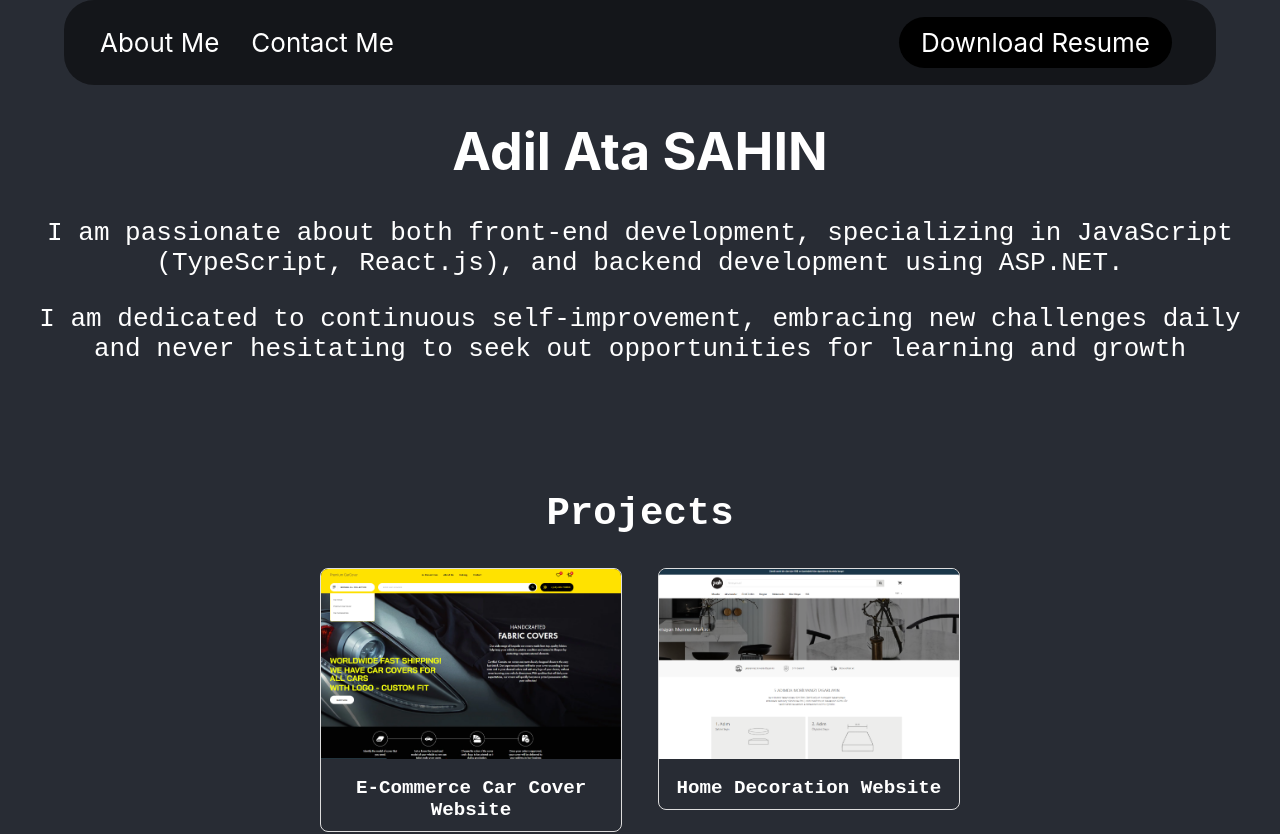
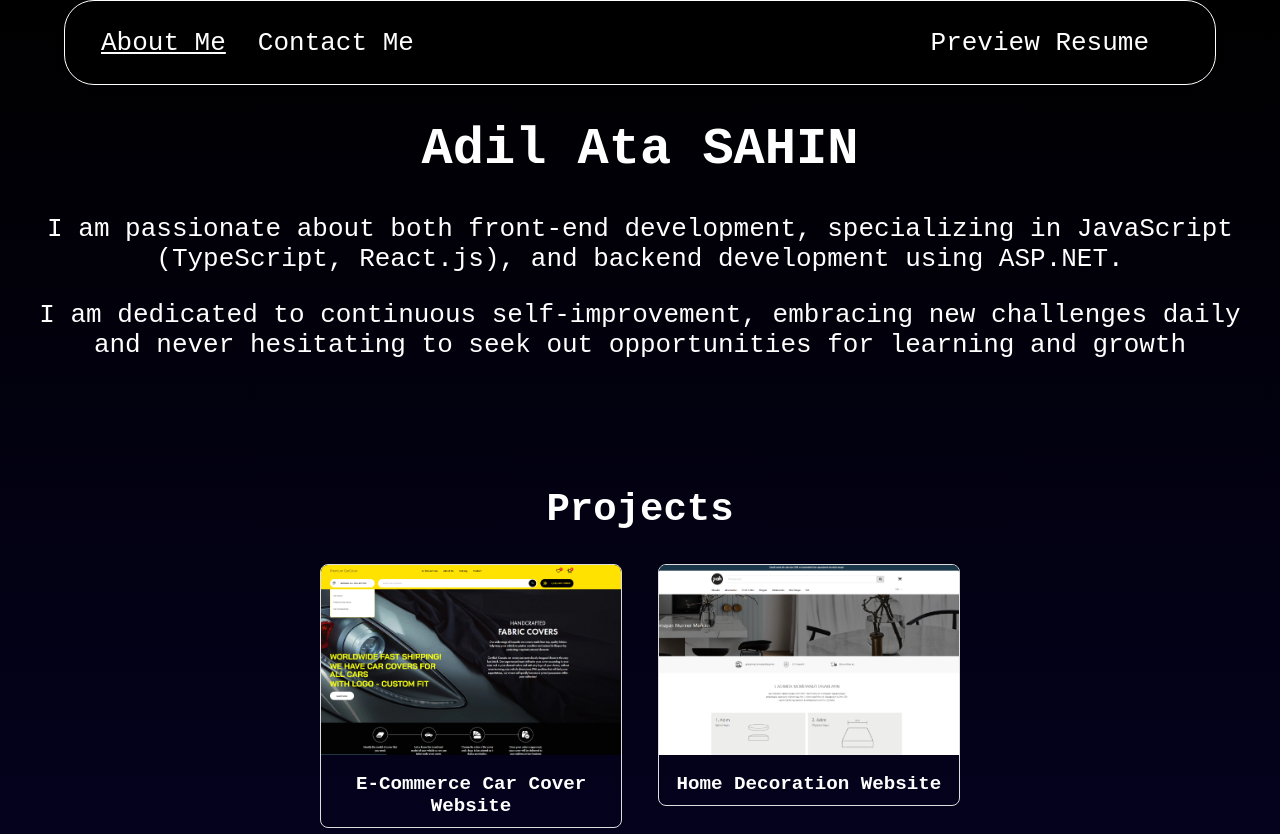
Before and after one commit to AtaSahin/personal-website, a React (Create React App) app: page / in a window 1280 px wide. Shown: the top 834 px of the page. Built offline with nearby package versions, Linux system fonts and the light colour scheme.

Commit message:
UI improvement

```diff
--- a/src/App.css
+++ b/src/App.css
@@ -14,7 +14,7 @@
 }
 
 .App-header {
-  background-color: #282c34;
+  background: linear-gradient(to bottom, #000000, #09033b);
   min-height: 100vh;
   flex-direction: column;
   align-items: center;
@@ -27,7 +27,7 @@
   color: #61dafb;
 }
 .welcome-text {
-  font-family: Courier New ", Courier, monospace";
+  font-family: "Courier New", Courier, monospace;
 }
 .projects-section {
   opacity: 0;
--- a/src/components/Navbar/index.js
+++ b/src/components/Navbar/index.js
@@ -1,5 +1,3 @@
-// components/Navbar/index.js
-
 import React from "react";
 import {
   Nav,
@@ -17,13 +15,21 @@ const Navbar = () => {
         <Bars />
 
         <NavMenu>
-          <NavLink to="/">About Me</NavLink>
-          <NavLink to="/contact-me" activeStyle>
+          <NavLink to="/" className="welcome-text">
+            About Me
+          </NavLink>
+          <NavLink to="/contact-me" activeStyle className="welcome-text">
             Contact Me
           </NavLink>
         </NavMenu>
         <NavBtn>
-          <NavBtnLink to="/">Download Resume</NavBtnLink>
+          <NavBtnLink
+            target="_blank"
+            to="https://europa.eu/europass/eportfolio/api/eprofile/shared-profile/adil+ata-%C5%9Fahin/6c56461a-7034-48be-b033-e6801854f397?view=html"
+            className="welcome-text"
+          >
+            Preview Resume
+          </NavBtnLink>
         </NavBtn>
       </Nav>
     </>
--- a/src/components/Navbar/navbarElements.js
+++ b/src/components/Navbar/navbarElements.js
@@ -1,10 +1,9 @@
-// navbarElements.js
 import { FaBars } from "react-icons/fa";
 import { NavLink as Link } from "react-router-dom";
 import styled from "styled-components";
 
 export const Nav = styled.nav`
-  background: rgba(0, 0, 0, 0.5);
+  background: rgba(0, 0, 0, 0.9);
   height: 85px;
   display: flex;
   justify-content: space-between;
@@ -15,6 +14,8 @@ export const Nav = styled.nav`
   width: 90%;
   box-sizing: border-box;
   margin: 0 auto;
+  box-shadow: 0 4px 6px rgba(0, 0, 0, 0.1); /* 3D gölge */
+  border: 1px solid #fff; /* İnce beyaz sınır */
 `;
 
 export const ContactSection = styled.div`
@@ -26,7 +27,7 @@ export const ContactSection = styled.div`
 `;
 
 export const ContactLink = styled(Link)`
-  color: #fff; /* Set text color to white */
+  color: #fff;
   text-decoration: none;
   font-weight: bold;
   &:hover {
@@ -36,21 +37,28 @@ export const ContactLink = styled(Link)`
 `;
 
 export const NavLink = styled(Link)`
-  color: #fff; /* Set text color to white */
+  color: #fff;
   display: flex;
   align-items: center;
   text-decoration: none;
   padding: 0 1rem;
-  height: 100%;
+  height: 50%;
   cursor: pointer;
   &.active {
     color: #fff;
+    text-decoration: underline;
+  }
+  &:hover {
+    transition: all 0.3s ease-in-out;
+    background: #fff;
+    color: black;
+    border-radius: 30px;
   }
 `;
 
 export const Bars = styled(FaBars)`
   display: none;
-  color: #fff; /* Set text color to white */
+  color: #fff;
   @media screen and (max-width: 768px) {
     display: block;
     position: absolute;
--- a/src/components/ProjectsSection.js
+++ b/src/components/ProjectsSection.js
@@ -1,4 +1,3 @@
-// ProjectsSection.js
 import React from "react";
 import { Link } from "react-router-dom";
 import ProjectCard from "./ProjectCard";
--- a/src/pages/ContactForm.css
+++ b/src/pages/ContactForm.css
@@ -39,7 +39,7 @@ textarea:focus {
 }
 
 button {
-  background-color: #000000;
+  background-color: #2207ad;
   color: #fff;
   margin-top: 5%;
   padding: 15px;
--- a/src/pages/ContactMe.js
+++ b/src/pages/ContactMe.js
@@ -1,4 +1,3 @@
-// ContactForm.js
 import React, { useRef, useState } from "react";
 import emailjs from "@emailjs/browser";
 import "./ContactForm.css";
--- a/src/pages/Home.js
+++ b/src/pages/Home.js
@@ -1,10 +1,9 @@
-// Home.js
 import React, { useState, useEffect } from "react";
 import { Link } from "react-router-dom";
-
 import ProjectsSection from "../components/ProjectsSection";
 import WorkExperienceSection from "../components/WorkExperienceSection";
 import SkillsSection from "../components/SkillsSection";
+import ContactMe from "./ContactMe";
 
 export default function Home() {
   const [welcomeText, setWelcomeText] = useState("");
@@ -20,7 +19,6 @@ export default function Home() {
           return prevText + welcomeMessage[currentIndex];
         } else {
           clearInterval(intervalId);
-          // Show description after the welcome text animation
           setShowDescription(true);
           return prevText;
         }
```
